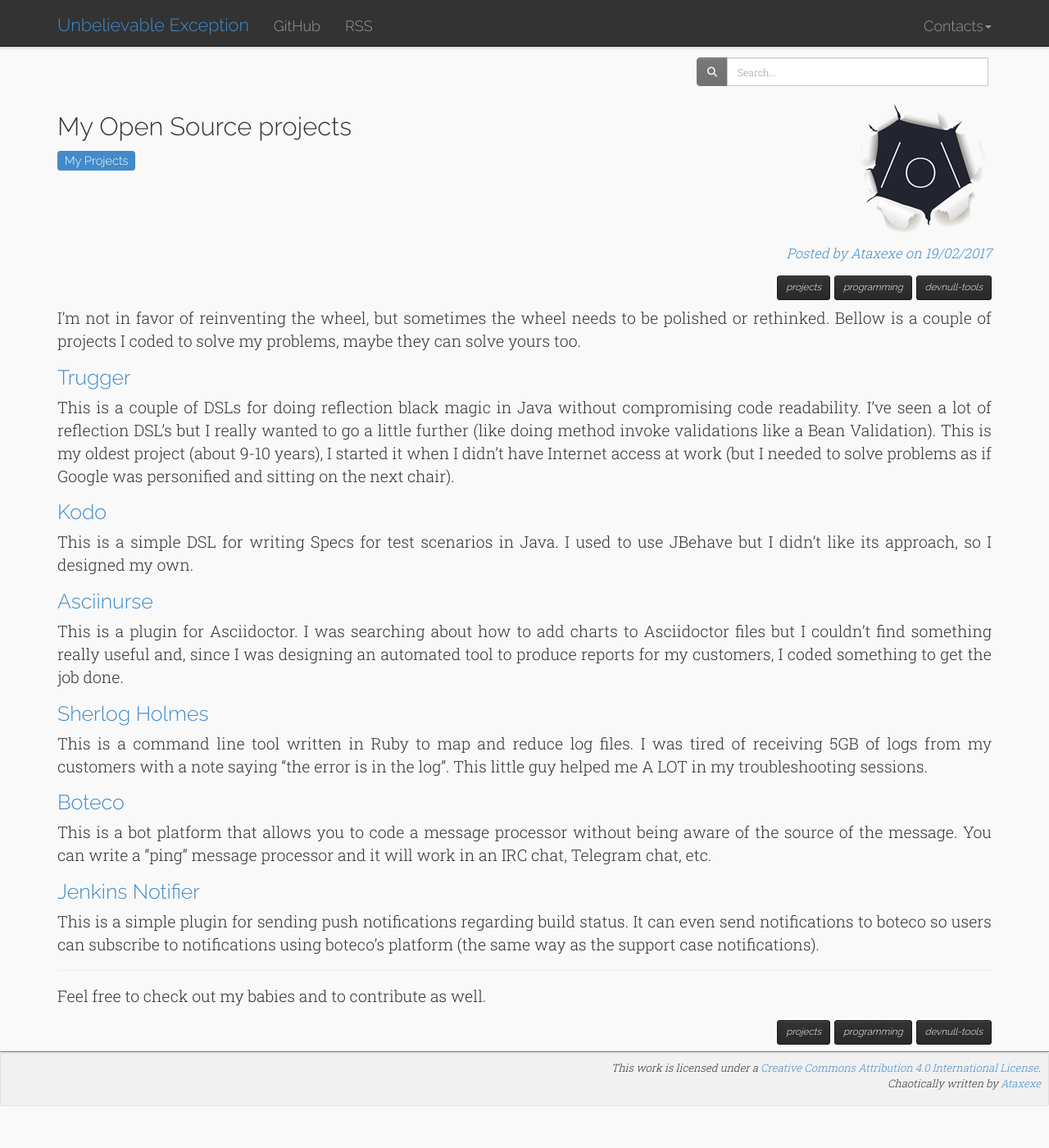
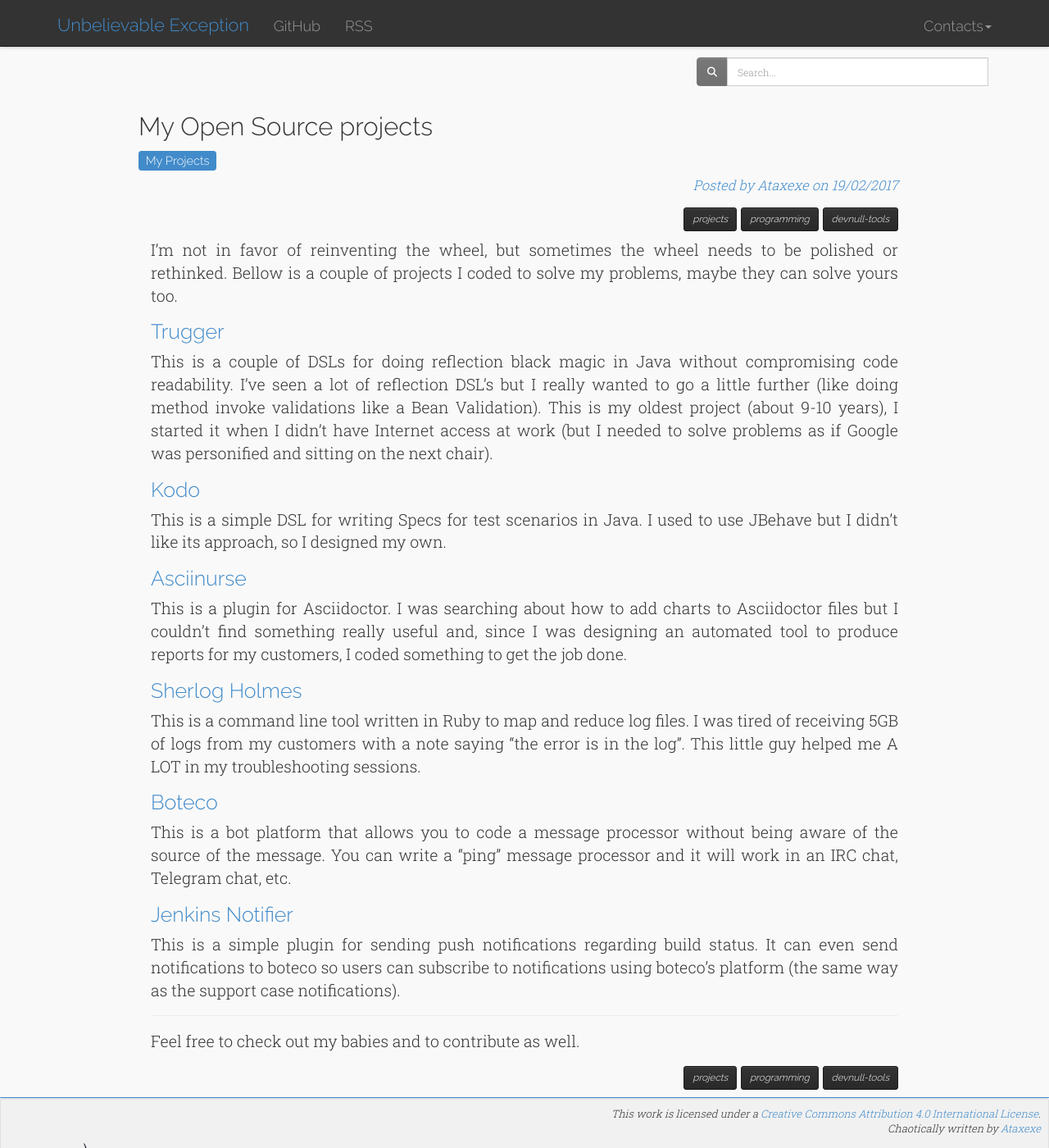
Before and after one commit to ataxexe/ataxexe.github.io, a Jekyll site: the page built from _posts/projects/2017-02-19-my-open-source-projects.md, in a window 1280 px wide and 1400 px high. Shown: the whole window at 82% size. Built offline with Jekyll 4.4.1, drawn with Linux system fonts in a browser that asks for light colours; nearby versions of some CDN libraries.

Commit message:
layout improvements

```diff
--- a/_includes/footer.html
+++ b/_includes/footer.html
@@ -3,6 +3,7 @@
     <ul>
       <li>This work is licensed under a <a href="http://creativecommons.org/licenses/by/4.0/">Creative Commons Attribution 4.0 International License</a>.</li>
       <li>Chaotically written by <span class="site-owner">{{ site.owner.nickname }}</span></li>
+      <li><div class="logo"></div></li>
     </ul>
   </div>
 </div>
--- a/_includes/logo.html
+++ /dev/null
@@ -1,2 +0,0 @@
-<div class="logo visible-md visible-lg pull-right"></div>
-<div class="logo hidden-md hidden-lg pull-left"></div>
--- a/_layouts/post.html
+++ b/_layouts/post.html
@@ -3,13 +3,8 @@ layout: default
 ---
 <article id="post">
   <div class="row">
-    <div class="col-md-8">
-      <h1>{{ page.title }}</h1>
-      <span class="category label label-primary">{{ site.post_categories[page.category]['name'] }}</span>
-    </div>
-    <div class="col-md-4">
-      {% include logo.html %}
-    </div>
+    <h1 class="text-left">{{ page.title }}</h1>
+    <span class="category label label-primary">{{ site.post_categories[page.category]['name'] }}</span>
   </div>
   <p class="meta text-primary small">Posted by {{ site.owner.nickname }} on {{ page.date | date: "%d/%m/%Y" }}</p>
   <div class="post-content">
--- a/_sass/theme/_style.scss
+++ b/_sass/theme/_style.scss
@@ -16,7 +16,7 @@ input, button, select, textarea, label {
   font-family: inherit;
 }
 
-h1, h2, h3 {
+h1, h2, h3, h4, h5 {
   font-family: $font-family-sans-serif;
   font-weight: 300;
 }
@@ -83,6 +83,8 @@ h1, h2, h3 {
 article {
 
   font-size: 1.3em;
+  width: 90%;
+  padding-left: 10%;
 
   blockquote p {
     font-size: 1em;
--- a/assets/js/site.js
+++ b/assets/js/site.js
@@ -1,6 +1,3 @@
 $(document).ready(function(){
-  $(".theme-change").click(function(){
-    var theme_name = $(this).attr("id").split('-')[1]
-    set_theme(theme_name)
-  })
+
 })
```
Also changed, not shown: index.html (+1 -9 lines).
